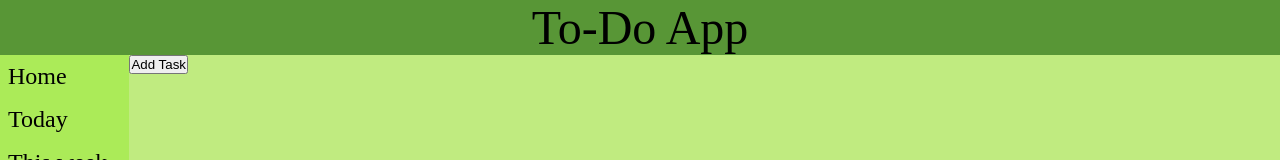
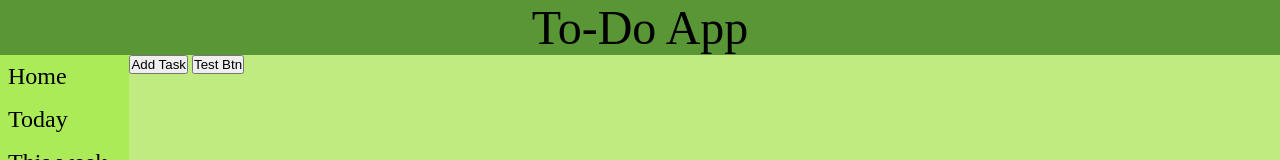
Before and after one commit to NateTewolde/todo-list, a website built with webpack: page dist/index.html in a window 1280 px wide. Shown: the top 160 px of the page. Built offline with nearby package versions, Linux system fonts and the light colour scheme.

Commit message:
Add a button for testing js

```diff
--- a/dist/index.html
+++ b/dist/index.html
@@ -19,6 +19,7 @@
       </div>
       <div id="content">
         <button class="add-task-btn">Add Task</button>
+        <button class="test-btn">Test Btn</button>
       </div>
     </div>
   </body>
```
